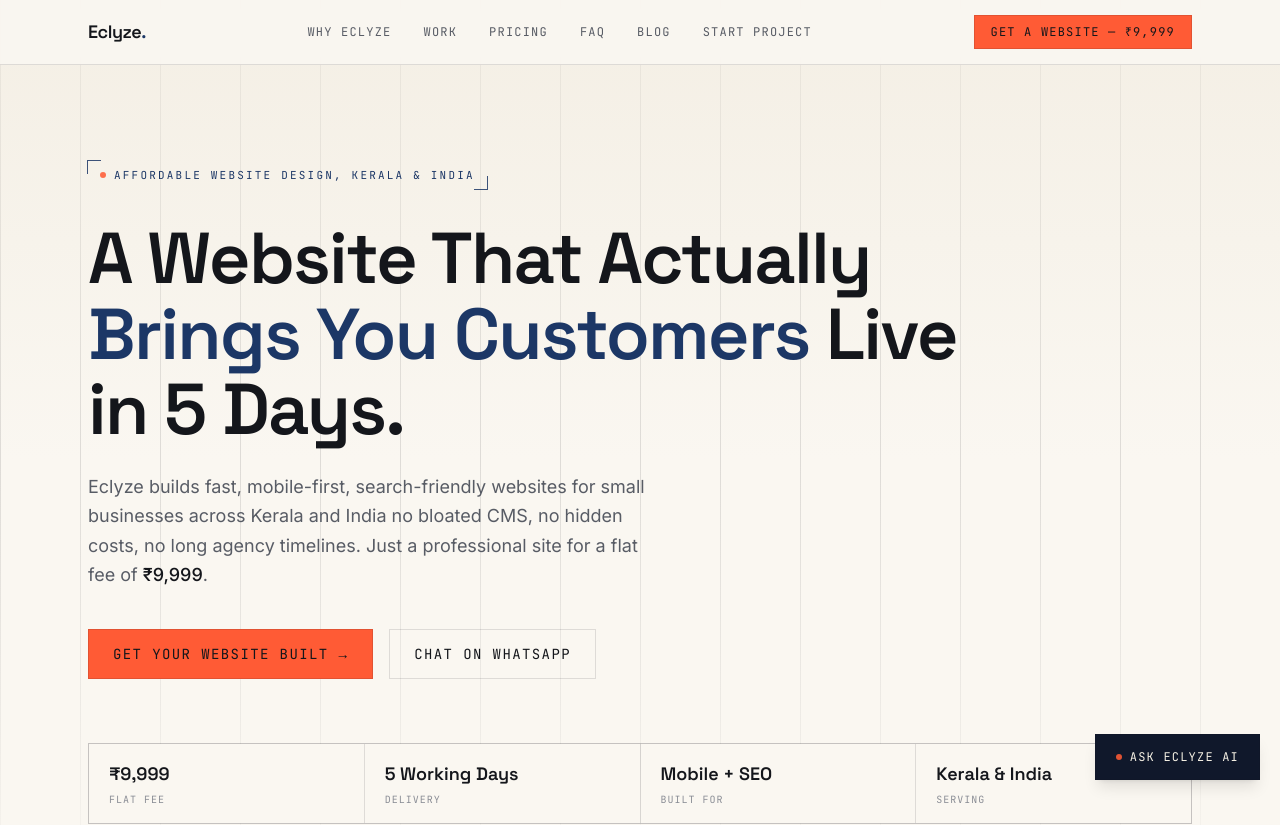
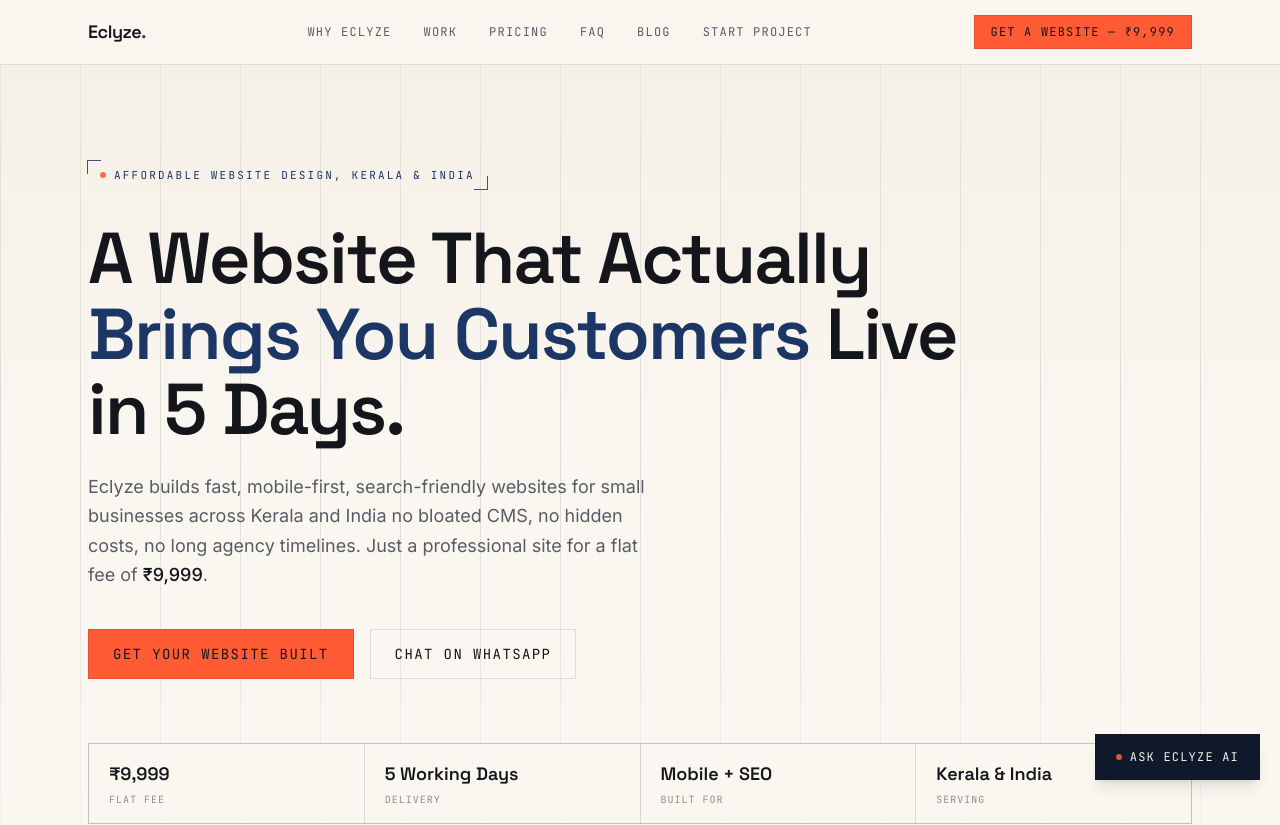
Before and after one commit to mishabvibes/eclyze-static, a Next.js app: page / in a window 1280 px wide. Shown: the top 825 px of the page. Built offline with nearby package versions, Linux system fonts and the light colour scheme.

Commit message:
update design things

```diff
--- a/components/Hero.tsx
+++ b/components/Hero.tsx
@@ -44,7 +44,7 @@
             href="#intake"
             className="font-mono text-sm uppercase tracking-widest bg-coral text-coral-ink px-6 py-3.5 border border-coral hover:bg-bg-invert hover:text-invert-ink hover:border-bg-invert transition-colors"
           >
-            Get Your Website Built →
+            Get Your Website Built
           </a>
           <a
             href={`https://wa.me/${SITE.whatsappNumber}`}
```
